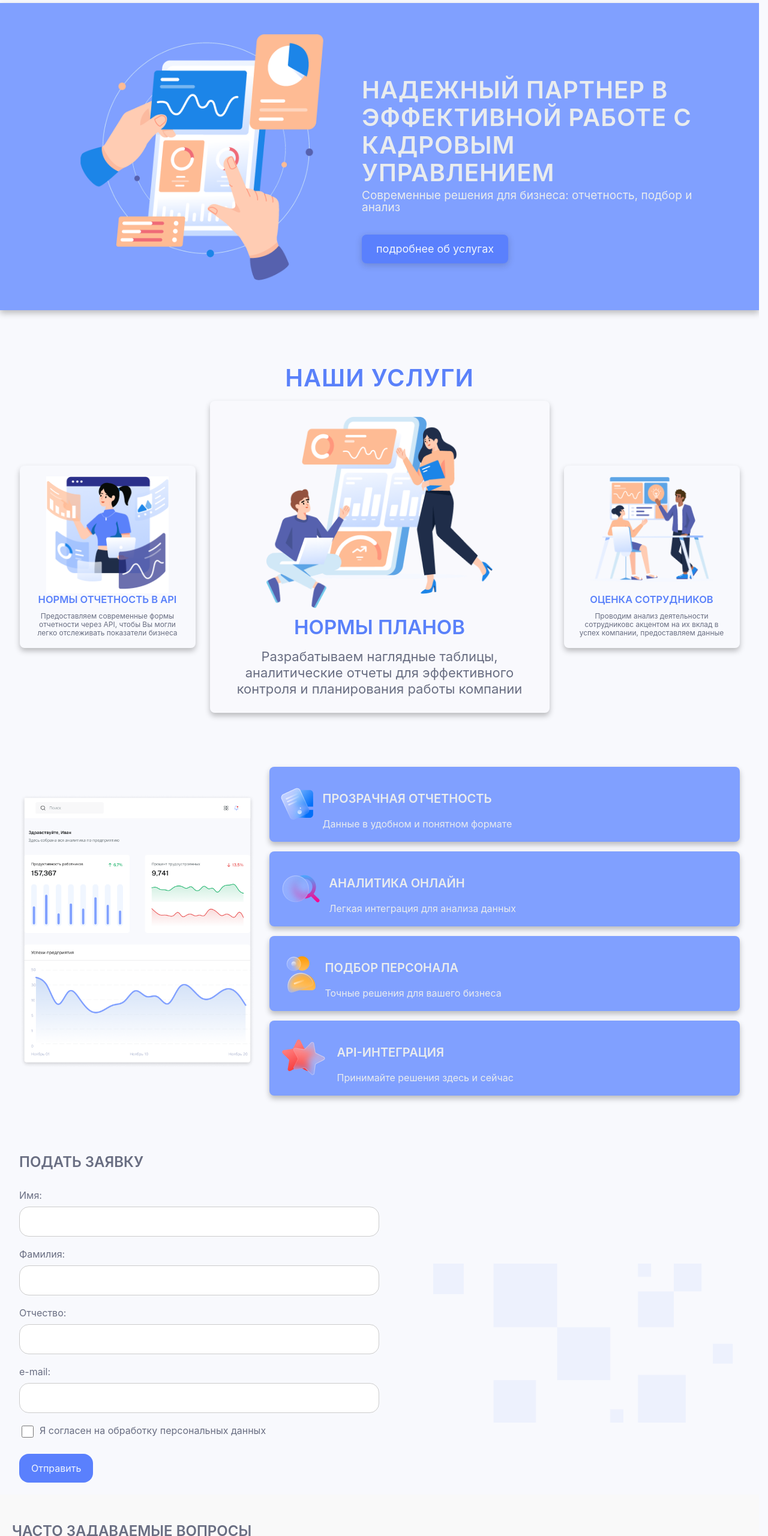
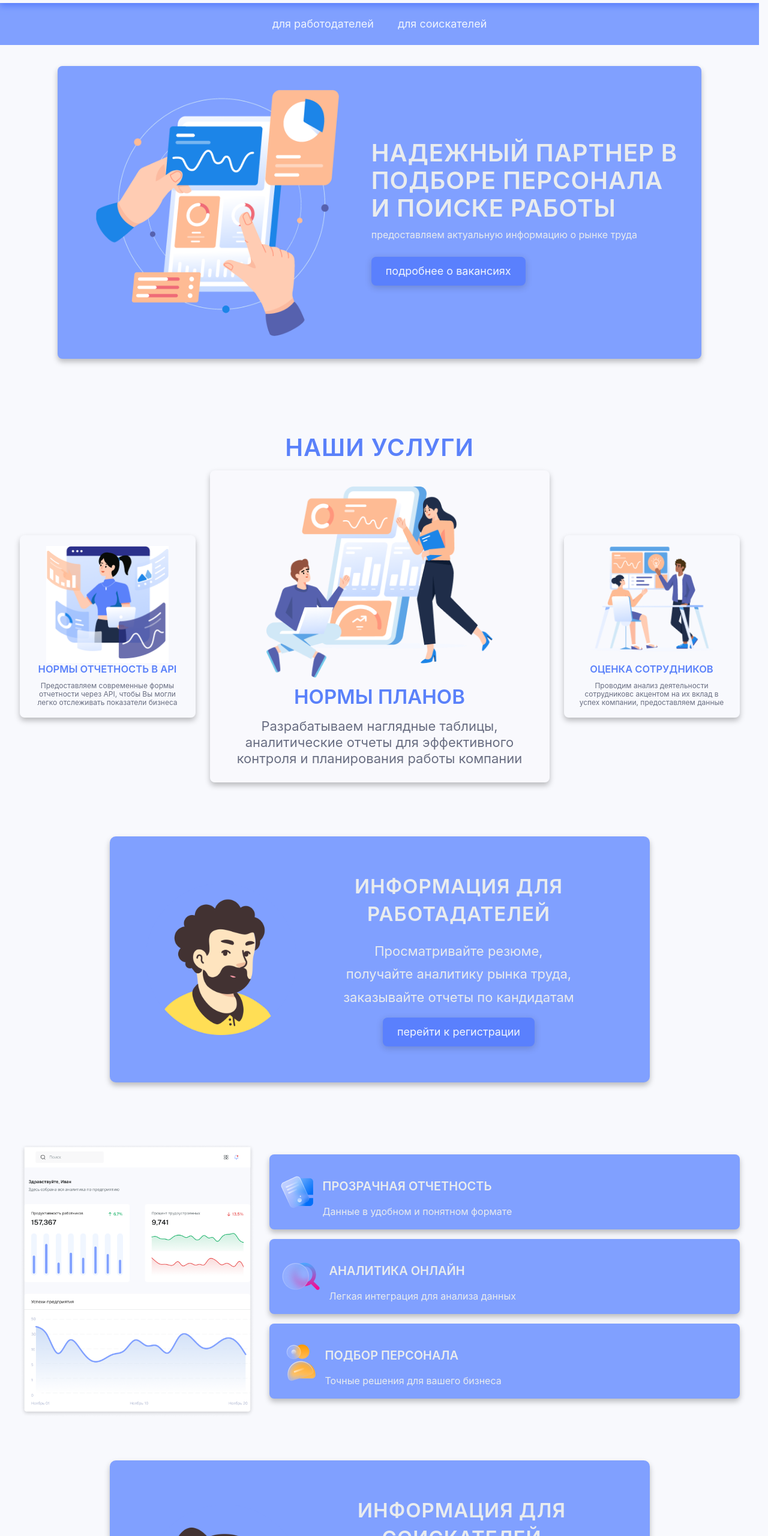
Before and after one commit to fisenkoelena/site, a plain HTML site: page index.html in a window 1280 px wide. Shown: the part 120-2680 px from the top of the page at 60% size. Drawn offline with Linux system fonts and the light colour scheme.

Commit message:
Обновление 1.2

```diff
--- a/index.html
+++ b/index.html
@@ -20,7 +20,10 @@
                     <a class="header-menu-link" href="/">Главная</a>
                 </li>
                 <li class="header-menu-item">
-                    <a class="header-menu-link" href="/">Для компании</a>
+                    <a class="header-menu-link" href="/">Вакансии</a>
+                </li>
+                <li class="header-menu-item">
+                    <a class="header-menu-link" href="/">Аналитика</a>
                 </li>
                 <li class="header-menu-item">
                     <a class="header-menu-link" href="/">Информация</a>
@@ -37,30 +40,38 @@
         </div>
     </header>
     <main class="content">
+        <section class="search-main">
+            <h2 class="visually-hidden">Выбор поиска между работадателем и соискателм</h2>
+            <nav class="search">
+                <a class="search-item" href="#employer-info">Для работодателей</a>
+                <a class="search-item" href="#jobseeker-info">Для соискателей</a>
+            </nav>
+        </section>
         <section class="info-container">
-            <h2 class="visually-hidden">Предложение</h2>
-            <div class="info">
+            <h3 class="visually-hidden">Предложение</h3>
+            <div class="info info-with-background">
                 <div class="info-display">
                     <img src="./images/info/display.png"
-                        alt="Инфографика, где руки ызаимодействуют с виджетами на их устройстве."
+                        alt="Инфографика, где руки взаимодействуют с виджетами на их устройстве."
                         class="info-card-image" width="483" height="455" loading="lazy">
                 </div>
 
                 <div class="info-card-body">
-                    <h3 class="backdrop-title" data-title="Партнер">
-                        надежный партнер в</br>
-                        эффективной работе с</br>
-                        кадровым управлением</h3>
-                    <p class="info-lower-text">Современные решения для бизнеса:
-                        отчетность, подбор и анализ</p>
+                    <h3 class="info-backdrop-title" data-title="Партнер">
+                        надежный партнер в<br>
+                        подборе персонала <br>
+                        и поиске работы</h3>
+                    <p class="info-lower-text">
+                        предоставляем актуальную информацию о рынке труда
+                    </p>
                     <a href="/" class="info-card-button button">
-                        Подробнее об услугах
+                        Подробнее о вакансиях
                     </a>
                 </div>
             </div>
         </section>
         <section class="banner">
-            <h3 class="visually-hidden">Услуги</h3>
+            <h4 class="visually-hidden">Услуги</h4>
             <h3 class="banner-title">Наши услуги</h3>
             <div class="banner-colums">
                 <div class="banner-content-column">
@@ -83,8 +94,21 @@
                 </div>
             </div>
         </section>
+        <section id="employer-info" class="employer">
+            <h5 class="visually-hidden">Информация для работадателей</h5>
+            <div class="employer-info-image">
+                <img src="images/people/men.png" width="350px" height="350px" alt="Информация для работодателей">
+            </div>
+            <div class="employer-info-text">
+                <h2 class="employer-high-text">Информация для работадателей</h2>
+                <p class="employer-lower-text">Просматривайте резюме, <br>
+                    получайте аналитику рынка труда,<br>заказывайте отчеты по кандидатам
+                </p>
+                <a href="#registration" class="employer-button-register button">Перейти к регистрации</a>
+            </div>
+        </section>
         <section class="example">
-            <h3 class="visually-hidden">Примеры работы</h3>
+            <h6 class="visually-hidden">Примеры работы</h6>
             <div class="example-container">
                 <div class="example-left-image">
                     <img src="images/example/board.png" alt="Пример работы сайта" />
@@ -118,52 +142,24 @@
                             <p>Точные решения для вашего бизнеса</p>
                         </div>
                     </li>
-                    <li class="example-info-column">
-                        <div class="example-icon">
-                            <img src="images/example/icon4.png" alt="Иконка 4">
-                        </div>
-                        <div class="example-text">
-                            <h3>API-интеграция</h3>
-                            <p>Принимайте решения здесь и сейчас</p>
-                        </div>
-                    </li>
                 </ul>
             </div>
         </section>
-        <section class="form-container">
-            <h4 class="visually-hidden">Подать заявку</h4>
-            <div class="form-content">
-                <h1 class="form-title">Подать заявку</h1>
-                <form action="#" method="POST">
-                    <div class="form-group">
-                        <label for="first-name">Имя:</label>
-                        <input type="text" id="first-name" name="first-name" required>
-                    </div>
-                    <div class="form-group">
-                        <label for="last-name">Фамилия:</label>
-                        <input type="text" id="last-name" name="last-name" required>
-                    </div>
-                    <div class="form-group">
-                        <label for="middle-name">Отчество:</label>
-                        <input type="text" id="middle-name" name="middle-name" required>
-                    </div>
-                    <div class="form-group">
-                        <label for="email">e-mail:</label>
-                        <input type="email" id="email" name="email" required>
-                    </div>
-                    <div class="form-checkbox-group">
-                        <input type="checkbox" id="agree" name="agree">
-                        <label for="agree">Я согласен на обработку персональных данных</label>
-                    </div>
-                    <button type="submit" class="form-submit-btn">Отправить</button>
-                </form>
+        <section id="jobseeker-info" class="jobseeker">
+            <h5 class="visually-hidden">Информация для соискателей</h5>
+            <div class="employer-info-image">
+                <img src="images/people/woman.png" width="350px" height="350px" alt="Информация для работодателей">
             </div>
-            <div class="form-image-container">
-                <img src="images/form/bigimg.png" alt="Стилизованная картинка" class="form-big-image">
+            <div class="employer-info-text">
+                <h2 class="employer-high-text">Информация для соискателей</h2>
+                <p class="employer-lower-text">Подбирайте вакансии, <br>
+                    проверяйте статус работодателей,<br>получайте рекомендации по резюме
+                </p>
+                <a href="#registration" class="employer-button-register button">Перейти к регистрации</a>
             </div>
         </section>
         <section class="faq-section">
-            <h5 class="faq-title">Часто задаваемые вопросы</h5>
+            <h6 class="faq-title">Часто задаваемые вопросы</h6>
             <div class="faq-columns">
                 <div class="faq-column">
                     <div class="faq-item">
@@ -224,15 +220,16 @@
                 });
             });
         </script>
-
     </main>
     <footer>
         <div class="footer-container">
             <div class="logo">
-                <img src="images/logo2.png" alt="Logo">
+                <a href="/" class="footer-logo">
+                    <img src="images/logo2.png" height="40px" alt="Logo">
+                </a>
             </div>
-            <div class="navigation">
-                <p class="nav-title">Навигация</p>
+            <div class="footer-navigation">
+                <p class="footer-nav-title">Навигация</p>
                 <ul>
                     <li><a href="#">Главная</a></li>
                     <li><a href="#">Частным лицам</a></li>
@@ -240,9 +237,9 @@
                     <li><a href="#">Премиум</a></li>
                 </ul>
             </div>
-            <div class="contact">
+            <div class=".footer-contact">
                 <p>Круглосуточная обратная связь</p>
-                <p class="phone">+7 (911) 999 99 99</p>
+                <p class="footer-phone">+7 (911) 999 99 99</p>
             </div>
         </div>
     </footer>
--- a/style.css
+++ b/style.css
@@ -321,13 +321,12 @@ h6 {
   align-items: center;
   column-gap: 20px;
   padding-inline: 38px;
+  box-shadow: 0px 5px 10px 0px var(--State-Button);
+  position: relative;
+  z-index: 2;
 }
 
 .header-logo {
-  flex-shrink: 0;
-}
-
-.info-display {
   flex-shrink: 0;
 }
 
@@ -348,25 +347,77 @@ h6 {
   white-space: nowrap;
 }
 
+.search-main {
+  position: relative;
+  z-index: auto;
+}
+
+.search {
+  display: flex;
+  justify-content: center;
+  background: var(--Main-Secondary);
+  padding: 10px;
+}
+
+.search-item {
+  color: var(--Text-button);
+  padding: 10px 20px;
+  display: inline-flex;
+  align-items: center;
+  height: 50px;
+  text-decoration: none;
+  text-transform: lowercase;
+  font-weight: 400;
+  font-size: 18px;
+  white-space: nowrap;
+}
+
+.search-item:hover {
+  color: var(--State-Button-active);
+  transition: 0.2s;
+}
+
 .info-container {
   display: flex;
+  flex-direction: column;
+  padding: 35px;
+}
+
+.info-display {
+  flex-shrink: 0;
+  flex: 1 1 auto;
+  text-align: center;
+}
+
+.info {
+  max-width: 1440px;
+  margin: 0 auto;
+}
+
+.info-with-background {
   background-color: var(--Main-Secondary);
+  background-size: cover;
+  background-position: center;
+  background-repeat: no-repeat;
+  display: flex;
+  align-items: center;
+  justify-content: space-between;
+  padding: 20px;
+  border-radius: 8px;
   box-shadow: var(--shadow-big);
 }
 
-.info {
-  display: flex;
-  width: 1440px;
-  padding: 32px 90px;
+.info-card-image {
+  max-width: 100%;
+  height: auto;
 }
 
 .info-card-body {
-  padding-top: 90px;
-  padding-bottom: 15px;
-  padding-left: 30px;
+  flex: 1 1 auto;
+  padding: 0 20px;
 }
 
-.backdrop-title {
+.info-backdrop-title {
   font-size: 40px;
   line-height: 46px;
   font-style: normal;
@@ -374,11 +425,14 @@ h6 {
 }
 
 .info-lower-text {
-  padding-top: 5px;
-  padding-bottom: 35px;
+  padding: 10px 0;
   font-weight: 400;
-  font-size: 19px;
-  line-height: 20px;
+  font-size: 16px;
+  line-height: 1.4;
+}
+
+.info-card-button {
+  margin-top: 15px;
 }
 
 .banner-title {
@@ -419,11 +473,39 @@ h6 {
   background-color: transparent;
 }
 
+.banner-small-img {
+  width: 205px;
+  height: 195px;
+  flex-shrink: 0;
+  object-fit: contain;
+}
+
+.banner-smaller {
+  color: var(--Text-Secondary);
+  font-size: 12px;
+  line-height: 14px;
+}
+
+.banner-colums-text-small {
+  color: var(--Text-third);
+  font-size: 16.5px;
+  line-height: 21px;
+  padding-bottom: 10px;
+}
+
 .banner-colums-text {
   color: var(--Text-third);
   font-size: 33px;
   line-height: 42px;
   padding-bottom: 15px;
+}
+
+.banner-big-img {
+  width: 390px;
+  height: 330px;
+  flex-shrink: 0;
+  object-fit: contain;
+  padding-bottom: 10px;
 }
 
 .banner-bigger {
@@ -444,32 +526,49 @@ h6 {
   justify-content: center;
 }
 
-.banner-colums-text-small {
-  color: var(--Text-third);
-  font-size: 16.5px;
-  line-height: 21px;
-  padding-bottom: 10px;
+#employer-info,
+#jobseeker-info {
+  padding: 60px;
+  margin: 30px auto;
+  margin-top: 90px;
+  max-width: 900px;
+  border: none;
+  border-radius: 10px;
+  box-shadow: var(--shadow-big);
+  display: flex;
+  flex-direction: row;
+  align-items: center;
+  gap: 12px;
 }
 
-.banner-smaller {
-  color: var(--Text-Secondary);
-  font-size: 12px;
-  line-height: 14px;
+.employer {
+  background: var(--Main-Secondary);
 }
 
-.banner-small-img {
-  width: 205px;
-  height: 195px;
-  flex-shrink: 0;
-  object-fit: contain;
+.employer-info-image img {
+  max-width: 100%;
+  height: auto;
 }
 
-.banner-big-img {
-  width: 390px;
-  height: 330px;
-  flex-shrink: 0;
-  object-fit: contain;
-  padding-bottom: 10px;
+.employer-info-text {
+  text-align: center;
+  flex: 1 1 auto;
+  padding: 0 20px;
+}
+
+.employer-high-text {
+  line-height: 46px;
+  font-style: normal;
+  letter-spacing: 1px;
+  margin-bottom: 20px;
+}
+
+.employer-button-register {
+  margin-top: 15px;
+}
+
+.jobseeker {
+  background: var(--Main-Secondary);
 }
 
 .example {
@@ -486,7 +585,8 @@ h6 {
 
 .example-left-image {
   flex: 1;
-  max-width: 400px;
+  height: 420px;
+  max-width: 600px;
   display: flex;
   align-items: center;
   justify-content: center;
@@ -539,93 +639,8 @@ h6 {
   font-size: 1rem;
 }
 
-.form-container {
-  display: flex;
-  justify-content: space-between;
-  align-items: center;
-  padding: 90px 20px 20px 32px;
-}
-
-.form-content {
-  max-width: 600px;
-  width: 100%;
-}
-
-.form-title {
-  font-size: 24px;
-  margin-bottom: 20px;
-  color: var(--Text-Secondary);
-}
-
-.form-group {
-  margin-bottom: 15px;
-}
-
-label {
-  font-size: 16px;
-  display: block;
-  margin-bottom: 5px;
-  color: var(--Text-Secondary);
-}
-
-input[type="text"],
-input[type="email"] {
-  width: 100%;
-  padding: 10px;
-  font-size: 16px;
-  border: 1px solid #ccc;
-  border-radius: 16px;
-}
-
-.form-checkbox-group {
-  display: flex;
-  align-items: center;
-  margin-bottom: 20px;
-}
-
-.form-checkbox-group input {
-  width: 20px;
-  height: 20px;
-  margin-right: 10px;
-}
-
-.form-submit-btn {
-  background-color: var(--State-Button);
-  color: var(--Text-button);
-  padding: 10px 20px;
-  border: none;
-  border-radius: 16px;
-  font-size: 16px;
-  cursor: pointer;
-}
-
-.form-submit-btn:hover {
-  background-color: var(--State-Button-active);
-}
-
-.form-image-container {
-  flex: 1;
-  margin-left: 90px;
-  margin-top: 90px;
-}
-
-.form-big-image {
-  width: 100%;
-  height: auto;
-  max-width: 500px;
-}
-
-.form-checkbox-group input:checked {
-  background-color: var(--Main-Secondary);
-  border-color: var(--State-Button-hower);
-}
-
-.form-checkbox-group input:checked + label {
-  color: var(--Main-Secondary);
-}
-
 .faq-section {
-  padding: 40px 20px;
+  padding: 50px;
   background-color: #f9f9f9;
   text-align: center;
 }
@@ -684,6 +699,10 @@ input[type="email"] {
   display: block;
 }
 
+.faq-item.open .faq-arrow {
+  transform: rotate(180deg);
+}
+
 footer {
   background-color: var(--Main-Secondary);
   padding: 32px 120px 32px 120px;
@@ -698,17 +717,17 @@ footer {
   height: 100%;
 }
 
-.logo img {
-  max-height: 40px;
-  margin-right: 30px;
+.footer-logo {
+  flex-shrink: 0;
 }
 
-.navigation {
+.footer-navigation {
   text-align: left;
   margin-right: auto;
+  margin-left: 30px;
 }
 
-.nav-title {
+.footer-nav-title {
   color: var(--Main-Primary-2);
   font-size: 25px;
   font-style: normal;
@@ -717,31 +736,31 @@ footer {
   margin-bottom: 10px;
 }
 
-.navigation ul {
+.footer-navigation ul {
   list-style: none;
   margin: 0;
   padding: 0;
 }
 
-.navigation li {
+.footer-navigation li {
   margin-bottom: 8px;
 }
 
-.navigation a {
+.footer-navigation a {
   color: var(--Main-Primary-2);
   text-decoration: none;
 }
 
-.contact {
+.footer-contact {
   text-align: right;
 }
 
-.contact p {
+.footer-contact p {
   color: var(--Main-Primary-2);
   margin: 0;
 }
 
-.phone {
+.footer-phone {
   font-size: 22px;
   font-style: normal;
   font-weight: 600;
@@ -750,12 +769,15 @@ footer {
   margin-top: 5px;
 }
 
-.faq-item.open .faq-arrow {
-  transform: rotate(180deg);
-}
-
 @media (max-width: 1250px) {
   .header {
+    flex-wrap: wrap;
+    row-gap: 10px;
+    padding-top: 20px;
+    padding-inline: 15px;
+  }
+
+  .footer {
     flex-wrap: wrap;
     row-gap: 10px;
     padding-top: 20px;
@@ -767,12 +789,43 @@ footer {
     flex-basis: 100%;
   }
 
+  .footer-container {
+    order: 1;
+    flex-basis: 100%;
+  }
+
   .header-menu-link {
     height: 50px;
   }
 }
 
 @media (max-width: 767px) {
+  .info-with-background {
+    flex-direction: column; /* Перестройка элементов в столбец */
+    text-align: center;
+    padding: 15px;
+  }
+
+  .info-card-body {
+    padding: 10px 0;
+  }
+
+  .info-lower-text {
+    font-size: 16px;
+  }
+
+  #employer-info {
+    flex-direction: column;
+  }
+
+  .employer-info-text {
+    padding: 10px 0;
+  }
+
+  .employer-lower-text {
+    font-size: 16px;
+  }
+
   .button {
     padding-inline: 18px;
   }
@@ -791,6 +844,7 @@ footer {
   .header-actions {
     column-gap: 15px;
   }
+
   .example-container {
     flex-direction: column;
   }
@@ -811,4 +865,12 @@ footer {
     width: 100%;
     margin-bottom: 20px;
   }
+
+  .footer-container {
+    flex-direction: column;
+  }
+
+  .footer-contact {
+    margin-top: 20px;
+  }
 }
```
Also changed, not shown: images/people/men.png (added), images/people/woman.png (added).
